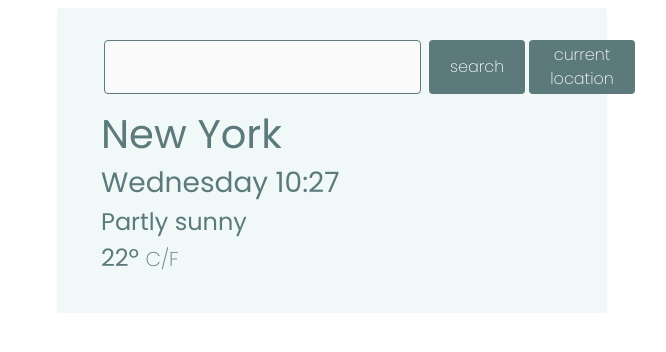
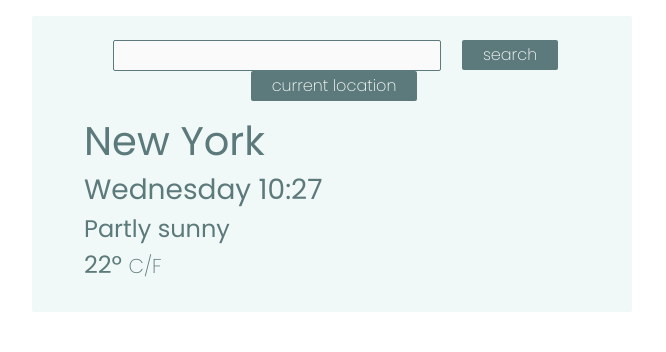
Before and after one commit to emmasarge/weather-app, a website: page index.html in a window 1280 px wide. Shown: the whole page, without its empty margins (308-974 px from the left). Drawn offline with nearby package versions, Linux system fonts and the light colour scheme.

```diff
--- a/index.html
+++ b/index.html
@@ -1,45 +1,42 @@
 <!DOCTYPE html>
 <html>
+
 <head>
   <title>Weather</title>
   <meta charset="UTF-8" />
 
   <script src="https://cdn.jsdelivr.net/npm/axios/dist/axios.min.js"></script>
-    <script
-    src="https://cdn.jsdelivr.net/npm/bootstrap@5.2.0-beta1/dist/js/bootstrap.bundle.min.js"
+  <script src="https://cdn.jsdelivr.net/npm/bootstrap@5.2.0-beta1/dist/js/bootstrap.bundle.min.js"
     integrity="sha384-pprn3073KE6tl6bjs2QrFaJGz5/SUsLqktiwsUTF55Jfv3qYSDhgCecCxMW52nD2"
-    crossorigin="anonymous"
-  ></script>
-    <link
-      href="https://cdn.jsdelivr.net/npm/bootstrap@5.2.0-beta1/dist/css/bootstrap.min.css"
-      rel="stylesheet"
-      integrity="sha384-0evHe/X+R7YkIZDRvuzKMRqM+OrBnVFBL6DOitfPri4tjfHxaWutUpFmBp4vmVor"
-      crossorigin="anonymous"
-    />
+    crossorigin="anonymous"></script>
+  <link href="https://cdn.jsdelivr.net/npm/bootstrap@5.2.0-beta1/dist/css/bootstrap.min.css" rel="stylesheet"
+    integrity="sha384-0evHe/X+R7YkIZDRvuzKMRqM+OrBnVFBL6DOitfPri4tjfHxaWutUpFmBp4vmVor" crossorigin="anonymous" />
   <link rel="stylesheet" href="src/styles.css">
 </head>
 
 <body>
-    <div class="container card p-3 mt-2 bg-blue px-10">
-      <div class="inner-card">
-        <div class="row my-3 top-weather">
+  <div class="mx-auto bg-blue">
+      <div class="row my-3 top-weather px-4 pt-4 pb-4">
         <div class="ps-3 w-full">
-            <form class="d-inline-flex ms-4 " id="search-form">
-              <input type="text" class="me-2 ps-2" id="input-text" />
-              <button
-                type="submit"
-                value="search"
-                class="search-btn btn"
-                id="search-btn"
-              > search </button>
-              <button class="search-btn btn ms-1" id="location-btn">current location</button>
-            </form>
-
+          <div class="container">
+          <div class="row justify-content-center" id="search-form">
+            <div class="col col-md-auto ">
+              <input type="text" class="me-2 ps-2 pb-1" id="input-text" />
+            </div>
+            <div class="col col-md-auto">
+              <button type="submit" value="search" class="search-btn btn" id="search-btn"> search</button>
+            </div>
+            <div class="col col-md-auto ">
+              <button class="search-btn btn" id="location-btn">current location</button>
+            </div>
+          </div>
+        </div>
           <div class="d-flex justify-content-start mt-3">
             <h1 class="text-center ms-4" id="city">New York</h1>
           </div>
           <div class="ms-4">
-              <h3 id="date-time"></h2>
+            <h3 id="date-time">
+              </h2>
               <h4 id="condition">Partly sunny
                 </h2>
                 <h4>
@@ -54,4 +51,5 @@
 
       <script src="src/script.js"></script>
 </body>
+
 </html>
--- /dev/null
+++ b/package.json
@@ -0,0 +1,5 @@
+{
+  "devDependencies": {
+    "prettier": "2.6.2"
+  }
+}
--- a/src/styles.css
+++ b/src/styles.css
@@ -4,32 +4,33 @@
 }
 .bg-blue {
   background:  rgba(240, 249, 247, 1);
+  border-radius: 2px;
+  width: 100%;
+  max-width: 600px;
 }
 input {
   border: 0.5px #5c7a7b solid;
-  border-radius: 4px;
+  border-radius: 2px;
 }
-.card {
-  display: flex;
-  max-width: 550px;
-}
+
 #input-text{
     font-weight: 300;
     margin-left: 3px;
+    width: 100%;
 }
 .search-btn {
   background-color: #5c7a7b;
   color: #fff;
   padding: 2px 20px;
   font-weight: 200;
-  border-radius: 4px;
+  border-radius: 2px;
 }
 input[type="text"], textarea {
     background-color : #fafafa;
   }
 .search-btn:hover {
-  box-shadow: 0 0 4px #5c7a7b;
   transition: all 1.2s ease-in-out;
+  padding: 0 2px;
 }
 .search-result {
   font-weight: 200px;
@@ -46,21 +47,13 @@
 h4 {
   color: #5c7a7b !important;
 }
-.card {
-  border: none;
-  border-radius: 2px;
-}
 .weather-card {
   background: none;
   padding: 10px;
   color: #5c7a7b;
 }
 
-@media screen and (max-width: 600px) {
-  img {
-    width: 100px !important;
-    margin: 0 auto;
-  }
+@media (max-width: 600px) {
   .weather-card {
     border-bottom: #5c7a7b 2.5px solid;
     width: 50%;
@@ -73,8 +66,9 @@
     padding-bottom: 50px;
     border-bottom: #5c7a7b 2.5px solid;
   }
+
 }
-@media screen and (min-width: 600px) {
+@media (min-width: 601px) {
   .weather-card img {
     color: #5c7a7b;
     width: 80px;
```
Lines whose indentation alone changed are shown as unchanged.
